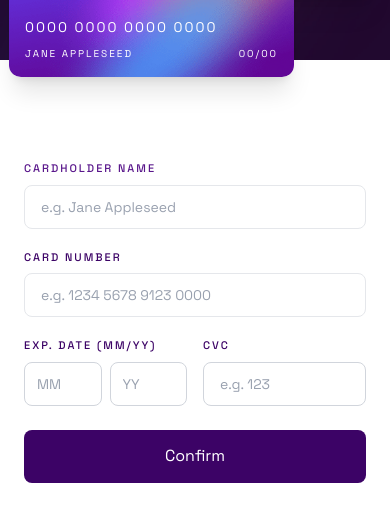
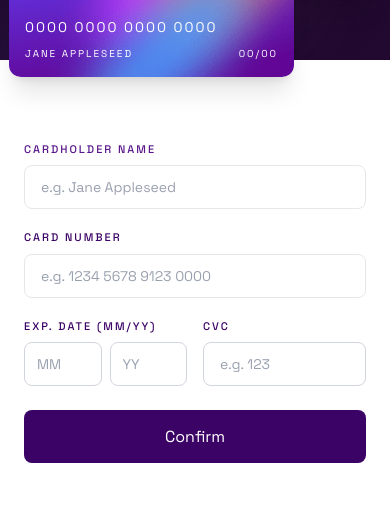
Before and after one commit to Godayanfe/Web3bridge-Team-3-Project, a website: page index.html in a window 390 px wide. Shown: the part 180-702 px from the top of the page. Drawn offline with Linux system fonts and the light colour scheme.

Commit message:
Made some finishing touch on index.html

```diff
--- a/index.html
+++ b/index.html
@@ -77,7 +77,7 @@
   </div>
 
   <!-- RIGHTSIDE: FORM -->
-  <section class="flex-1 flex items-center justify-center pt-[100px] pb-[200px] px-6 md:pt-[100px] md:pb-[0]">
+  <section class="flex-1 flex items-center justify-center pt-[80px] pb-[200px] px-6 md:pt-[100px] md:pb-[0]">
 
     <!-- FORM STATE -->
     <div id="form-state" class="w-full max-w-[380px]">
```
Also changed, not shown: src/output.css.
